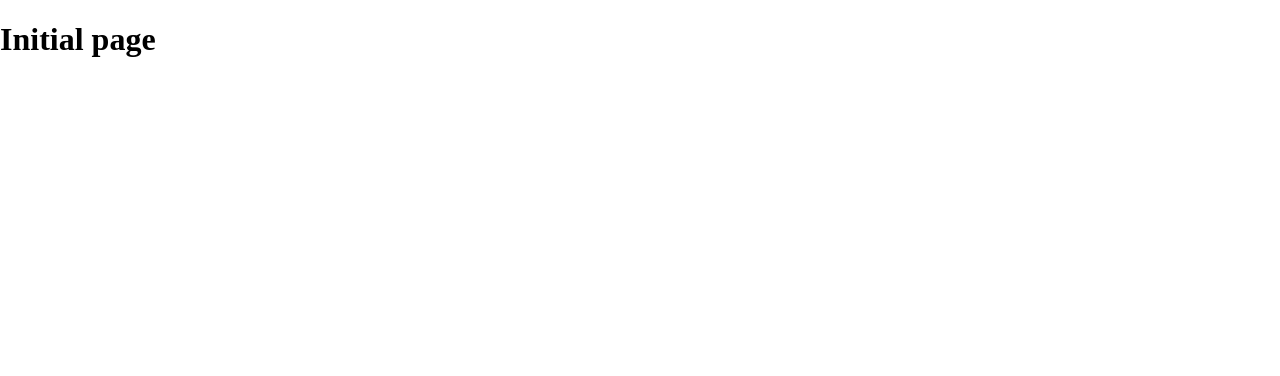
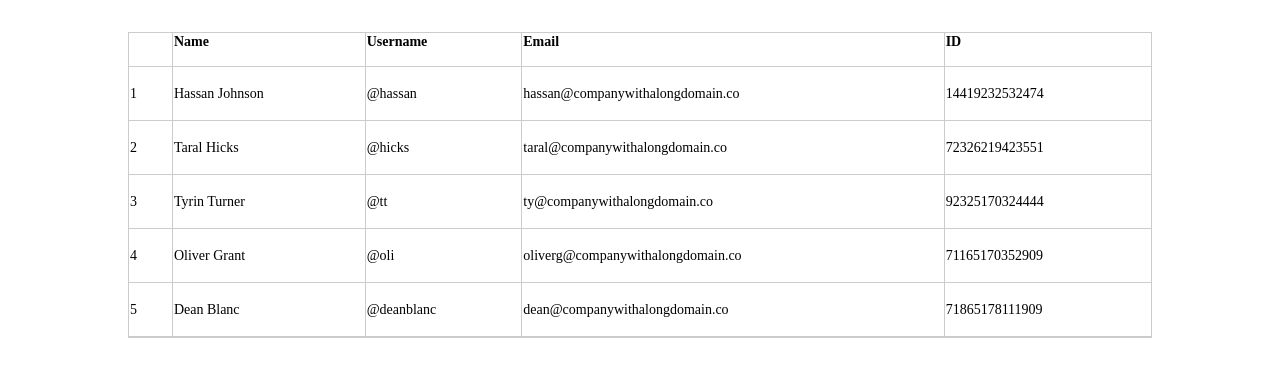
Before and after one commit to karagudisuma/generate-datatable-js, a website: page index.html in a window 1280 px wide. Drawn offline with nearby package versions, Linux system fonts and the light colour scheme.

Commit message:
Static table

```diff
--- a/index.html
+++ b/index.html
@@ -13,6 +13,69 @@
     <title>Data Table</title>
   </head>
   <body>
-    <div id=root><h1>Initial page</h1></div>
+    <div id="root">
+      <div class="pa4">
+        <div class="overflow-auto">
+          <table class="f6 w-100 mw8 center b--black-20 ba" cellspacing="0">
+            <thead>
+              <tr>
+                <th class="fw6 bb b--black-20 tl pb3 pr3 bg-white"></th>
+                <th class="fw6 bb bl b--black-20 tl pb3 pr3 bg-white">Name</th>
+                <th class="fw6 bb bl b--black-20 tl pb3 pr3 bg-white">Username</th>
+                <th class="fw6 bb bl b--black-20 tl pb3 pr3 bg-white">Email</th>
+                <th class="fw6 bb bl b--black-20 tl pb3 pr3 bg-white">ID</th>
+              </tr>
+            </thead>
+            <tbody class="lh-copy">
+              <tr>
+                <td class="pv3 pr3 bb b--black-20">1</td>
+                <td class="pv3 pr3 bl bb b--black-20">Hassan Johnson</td>
+                <td class="pv3 pr3 bl bb b--black-20">@hassan</td>
+                <td class="pv3 pr3 bl bb b--black-20">
+                  hassan@companywithalongdomain.co
+                </td>
+                <td class="pv3 pr3 bl bb b--black-20">14419232532474</td>
+              </tr>
+              <tr>
+                <td class="pv3 pr3 bb b--black-20">2</td>
+                <td class="pv3 pr3 bl bb b--black-20">Taral Hicks</td>
+                <td class="pv3 pr3 bl bb b--black-20">@hicks</td>
+                <td class="pv3 pr3 bl bb b--black-20">
+                  taral@companywithalongdomain.co
+                </td>
+                <td class="pv3 pr3 bl bb b--black-20">72326219423551</td>
+              </tr>
+              <tr>
+                    <td class="pv3 pr3 bb b--black-20">3</td>
+                <td class="pv3 pr3 bl bb b--black-20">Tyrin Turner</td>
+                <td class="pv3 pr3 bl bb b--black-20">@tt</td>
+                <td class="pv3 pr3 bl bb b--black-20">
+                  ty@companywithalongdomain.co
+                </td>
+                <td class="pv3 pr3 bl bb b--black-20">92325170324444</td>
+              </tr>
+              <tr>
+                <td class="pv3 pr3 bb b--black-20">4</td>
+                <td class="pv3 pr3 bl bb b--black-20">Oliver Grant</td>
+                <td class="pv3 pr3 bl bb b--black-20">@oli</td>
+                <td class="pv3 pr3 bl bb b--black-20">
+                  oliverg@companywithalongdomain.co
+                </td>
+                <td class="pv3 pr3 bl bb b--black-20">71165170352909</td>
+              </tr>
+              <tr>
+                <td class="pv3 pr3 bb b--black-20">5</td>
+                <td class="pv3 pr3 bl bb b--black-20">Dean Blanc</td>
+                <td class="pv3 pr3 bl bb b--black-20">@deanblanc</td>
+                <td class="pv3 pr3 bl bb b--black-20">
+                  dean@companywithalongdomain.co
+                </td>
+                <td class="pv3 pr3 bl bb b--black-20">71865178111909</td>
+              </tr>
+            </tbody>
+          </table>
+        </div>
+      </div>
+    </div>
   </body>
 </html>
```
